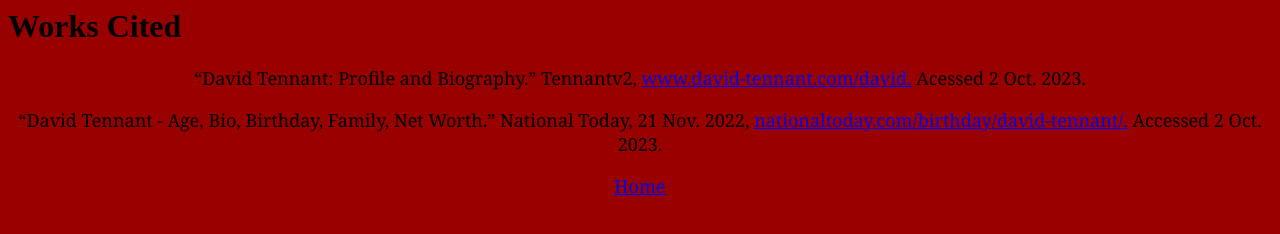
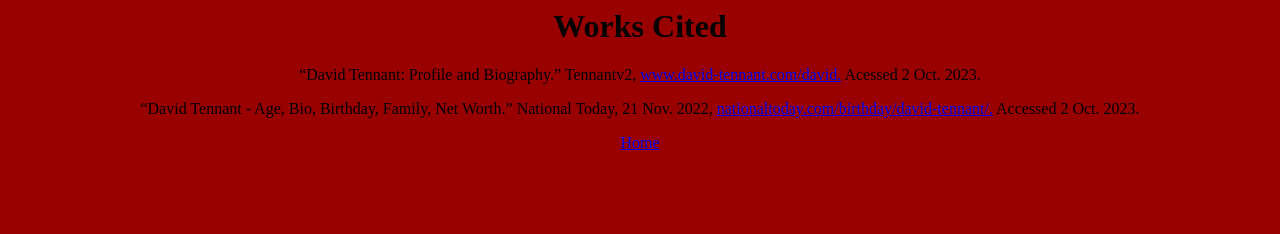
Before and after one commit to low-quality-stars/Tribute, a plain HTML site: page bibliography.html in a window 1280 px wide. Drawn offline with Linux system fonts and the light colour scheme.

Commit message:
Update style.css

```diff
--- a/style.css
+++ b/style.css
@@ -19,10 +19,18 @@ body {
 	font-family: "georgia";
 	text-align: center;
 }
-p, li {
+.paragraph, li {
 	font-size: 18px;
 	font-family: "georgia";
 }
-p {
+.paragraph {
 	text-align: center;
 }
+.paragraph2 {
+	font-family: "Times New Roman";
+	text-align: center;
+}
+#heading3 {
+	font-family: "Times New Roman";
+	text-align: center;
+}
```
